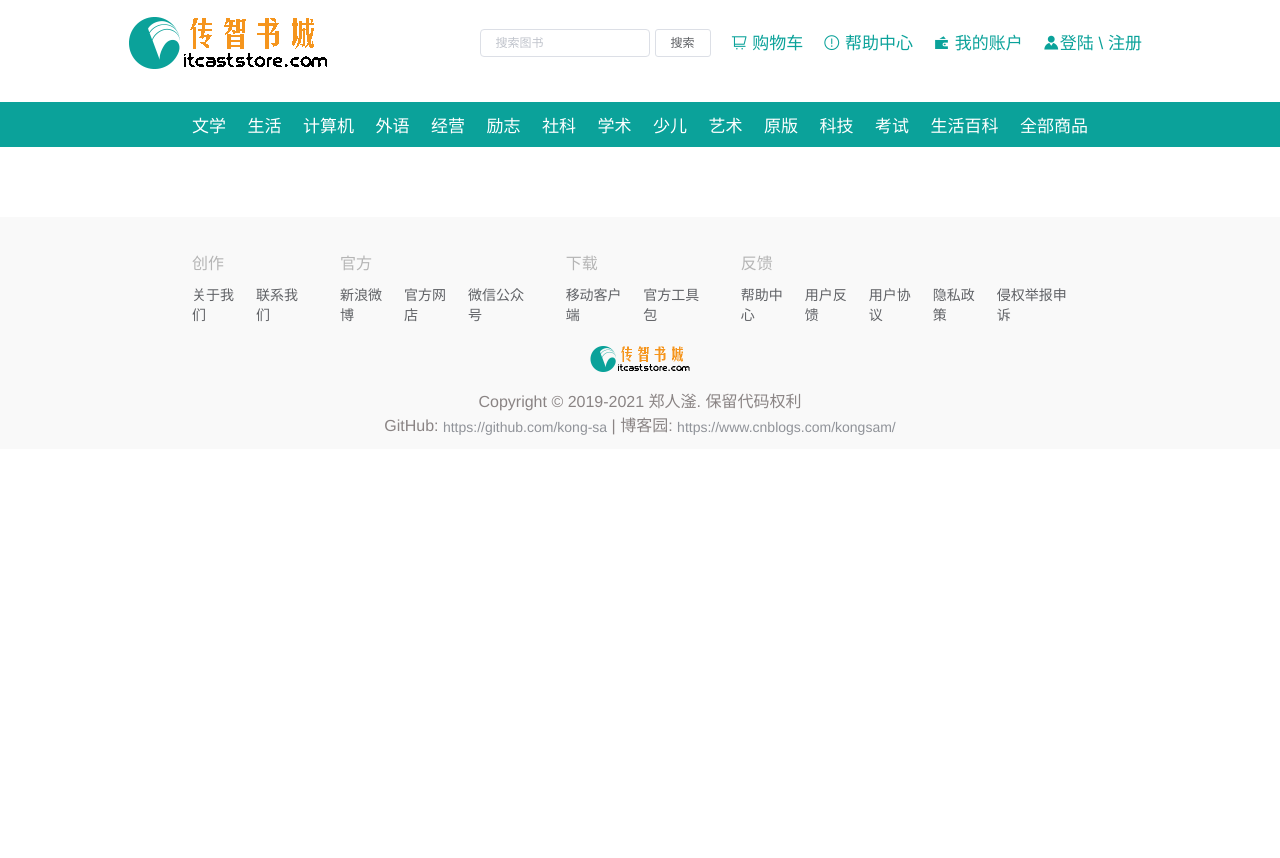
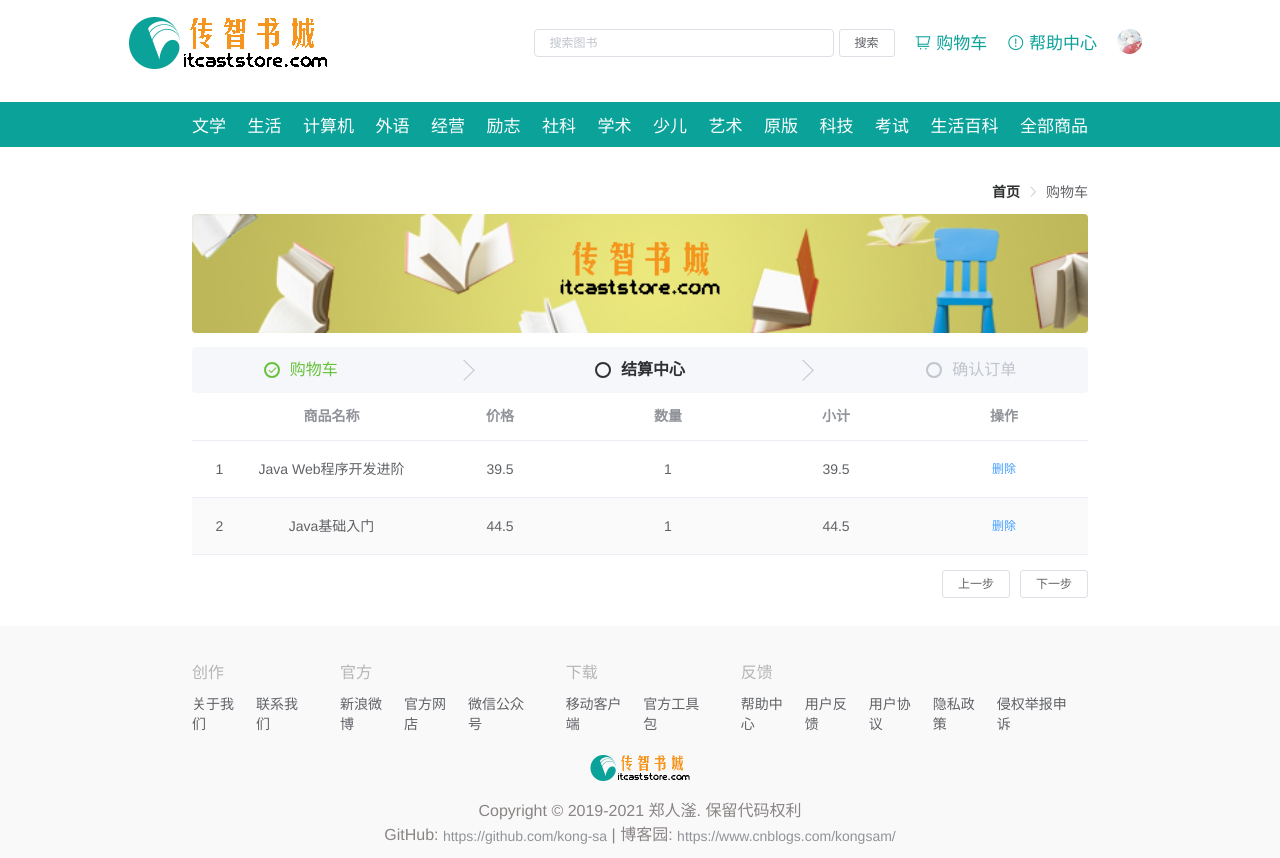
Before and after one commit to shiramashiro/chuanzhi, a Vue app: page /cart in a window 1280 px wide. Before the commit the page ends 800 px from the top, so only its background shows below. Built offline with nearby package versions, Linux system fonts and the light colour scheme.

Commit message:
:package: 完成购物车页面中的步骤一

```diff
--- a/src/App.vue
+++ b/src/App.vue
@@ -2,7 +2,7 @@
   <div id="app">
     <el-container>
       <!-- 头部区域，所有的页面都会有头部组件 -->
-      <el-header style="height: 100%; padding: 0">
+      <el-header class="header" style="height: 100%; padding: 0">
         <top></top>
       </el-header>
       <!-- 身体区域，根据需要切换组件 -->
@@ -12,7 +12,7 @@
       <!-- 底部区域，所有的页面都会有底部组件 -->
       <el-footer
         class="footer"
-        style="margin-top: 20px; background: rgb(249, 249, 249); padding: 1% 15%; height: 100%"
+        style="margin-top: 15px; background: rgb(249, 249, 249); padding: 1% 15%; height: 100%"
       >
         <div class="footer-wrapper">
           <div class="footer-top">
--- /dev/null
+++ b/src/components/Breadcrumb.vue
@@ -0,0 +1,40 @@
+<template>
+  <div class="bread-crumb">
+    <div class="crumb-nav">
+      <el-breadcrumb separator-class="el-icon-arrow-right">
+        <el-breadcrumb-item
+          v-for="(item, index) in nav"
+          :key="index"
+          :to="item.href"
+          >{{ item.label }}</el-breadcrumb-item
+        >
+      </el-breadcrumb>
+    </div>
+    <el-image style="width: 100%; border-radius: 4px" :src="img"></el-image>
+  </div>
+</template>
+
+<script>
+export default {
+  props: {
+    img: {
+      type: String,
+      required: true
+    },
+    nav: {
+      type: Array,
+      required: true
+    }
+  }
+}
+</script>
+
+<style lang="scss" scoped>
+.bread-crumb {
+  .crumb-nav {
+    display: flex;
+    justify-content: flex-end;
+    margin: 0 0 15px 0;
+  }
+}
+</style>
--- /dev/null
+++ b/src/components/ShippingAddress.vue
@@ -0,0 +1,56 @@
+<template>
+  <div class="shipping-wrapper" @click="$emit('choose', currentActiveIndex)">
+    <div class="shipping-address">
+      <div class="shipping-header">
+        {{ address.acceptedName }}
+      </div>
+      <div class="shipping-body">
+        {{ address.acceptedDetails }} {{ address.phone }}
+      </div>
+    </div>
+  </div>
+</template>
+
+<script>
+export default {
+  props: {
+    address: {
+      type: Object,
+      required: true
+    },
+    currentActiveIndex: {
+      type: Number,
+      required: true
+    }
+  },
+  data() {
+    return {}
+  },
+  methods: {}
+}
+</script>
+
+<style lang="scss" scoped>
+.shipping-address {
+  word-break: break-all;
+  width: 237px;
+  height: 105px;
+  padding: 15px;
+  border: 5px dashed #666;
+  font-size: 16px;
+  transition: 0.2s;
+  border-radius: 4px;
+
+  .shipping-header {
+    padding: 0 0 5px 0;
+    border-bottom: 1px solid #f2f2f2;
+    margin-bottom: 5px;
+  }
+}
+
+.shipping-address:hover {
+  cursor: pointer;
+  transition: 0.2s;
+  border: 5px dashed rgb(11, 162, 154);
+}
+</style>
--- a/src/components/Top.vue
+++ b/src/components/Top.vue
@@ -11,7 +11,7 @@
           <li class="li">
             <span style="display: flex">
               <el-input
-                style="width: 170px; margin-right: 5px"
+                style="width: 300px; margin-right: 5px"
                 size="mini"
                 v-model="searchValue"
                 placeholder="搜索图书"
@@ -27,6 +27,7 @@
               </span>
             </a>
           </li>
+          <!-- 如果未登录不渲染该块内容 -->
           <li class="li" v-if="notlogin">
             <router-link to="/signin">
               <span class="span">
@@ -34,6 +35,28 @@
               </span>
             </router-link>
           </li>
+          <!-- 用户状态信息保存在vuex中 -->
+          <el-dropdown v-if="!notlogin">
+            <li class="li">
+              <router-link to="user">
+                <span class="span">
+                  <el-avatar :size="25" :src="avatar"></el-avatar>
+                </span>
+              </router-link>
+            </li>
+            <el-dropdown-menu>
+              <template v-for="(item, index) in dropMenuItems">
+                <router-link
+                  :to="item.href"
+                  :key="index"
+                >
+                  <el-dropdown-item>
+                    <i :class="item.style"></i>{{ item.label }}
+                  </el-dropdown-item>
+                </router-link>
+              </template>
+            </el-dropdown-menu>
+          </el-dropdown>
         </ul>
       </div>
     </div>
@@ -53,23 +76,21 @@
 export default {
   data() {
     return {
-      notlogin: true,
+      notlogin: false,
       searchValue: '',
+      avatar: require('@/assets/img/avatar04.jpg'),
       menuItems: [
         {
-          href: '#',
+          href: '/cart',
           label: '购物车',
-          style: 'el-icon-shopping-cart-1'
+          style: 'el-icon-shopping-cart-1',
+          isHaveDropMenu: false
         },
         {
-          href: '#',
+          href: '/help',
           label: '帮助中心',
-          style: 'el-icon-warning-outline'
-        },
-        {
-          href: '#',
-          label: '我的账户',
-          style: 'el-icon-s-finance'
+          style: 'el-icon-warning-outline',
+          isHaveDropMenu: false
         }
       ],
       typeItems: [
@@ -132,6 +153,48 @@ export default {
         {
           label: '全部商品',
           href: '#'
+        }
+      ],
+      dropMenuItems: [
+        {
+          href: '/order',
+          label: '我的订单',
+          style: 'el-icon-s-order'
+        },
+        {
+          href: '/message',
+          label: '我的消息',
+          style: 'el-icon-chat-round'
+        },
+        {
+          href: '/channel',
+          label: '我的频道',
+          style: 'el-icon-bell'
+        },
+        {
+          href: '/account',
+          label: '我的账户',
+          style: 'el-icon-s-finance'
+        },
+        {
+          href: '/vip',
+          label: '会员中心',
+          style: 'el-icon-s-custom'
+        },
+        {
+          href: '/subscriptions',
+          label: '订阅店铺',
+          style: 'el-icon-thumb'
+        },
+        {
+          href: '/collection',
+          label: '收藏',
+          style: 'el-icon-folder-checked'
+        },
+        {
+          href: '/settings',
+          label: '设置',
+          style: 'el-icon-s-operation'
         }
       ]
     }
--- a/src/views/Index.vue
+++ b/src/views/base/Index.vue
@@ -69,17 +69,17 @@ export default {
       ],
       hotBooks: [
         {
-          imgUrl: require('../assets/img/105.jpg'),
+          imgUrl: require('@/assets/img/105.jpg'),
           href: '/book/details/1',
           name: '培育男孩'
         },
         {
-          imgUrl: require('../assets/img/dulala.jpg'),
+          imgUrl: require('@/assets/img/dulala.jpg'),
           href: '/book/details/2',
           name: '杜拉拉升职记'
         },
         {
-          imgUrl: require('../assets/img/106.jpg'),
+          imgUrl: require('@/assets/img/106.jpg'),
           href: '/book/details/3',
           name: '别做正常的傻瓜'
         }
--- a/src/views/SignIn.vue
+++ b/src/views/base/SignIn.vue
@@ -101,6 +101,7 @@ export default {
 <style lang="scss" scoped>
 .signup {
   .wrapper {
+    display: flex;
     justify-content: normal !important;
 
     .form-container {
--- /dev/null
+++ b/src/views/extend/Cart.vue
@@ -0,0 +1,187 @@
+<template>
+  <div class="cart">
+    <breadcrumb v-bind:img="img" v-bind:nav="nav"></breadcrumb>
+    <!-- 根据用户状态信息是否渲染该块内容 -->
+    <div class="notlogin-tip" v-if="notlogin">
+      <span class="tip-message">您还没有登陆哟！</span><br />
+      <span class="tip-link"><el-link href="/signin">点击登录</el-link></span>
+    </div>
+    <!-- 否则渲染 -->
+    <div class="cart-wrapper" v-else>
+      <el-steps
+        :active="nextSetpIndex"
+        finish-status="success"
+        simple
+        style="margin-top: 10px"
+      >
+        <el-step
+          v-for="(item, index) in stepItems"
+          :key="index"
+          :title="item"
+        ></el-step>
+      </el-steps>
+      <div v-if="nextSetpIndex === 1" class="table">
+        <el-table
+          :data="tableData"
+          style="width: 100%"
+          stripe
+          :header-cell-style="{ textAlign: 'center' }"
+          :cell-style="{ textAlign: 'center' }"
+        >
+          <el-table-column type="index" width="55"></el-table-column>
+          <el-table-column prop="name" label="商品名称"> </el-table-column>
+          <el-table-column prop="price" label="价格"></el-table-column>
+          <el-table-column prop="num" label="数量"></el-table-column>
+          <el-table-column prop="smallTotal" label="小计"></el-table-column>
+          <el-table-column label="操作">
+            <el-button type="text" size="small">删除</el-button>
+          </el-table-column>
+        </el-table>
+      </div>
+      <div v-else-if="nextSetpIndex === 2" class="settlement">
+        <div class="address">
+          <ul>
+            <li v-for="(item, index) in addressItems" :key="index" class="li">
+              <shipping-address
+                @choose="choose($event)"
+                :class="{ active: isActive }"
+                v-bind:currentActiveIndex="index"
+                v-bind:address="item"
+              ></shipping-address>
+            </li>
+          </ul>
+        </div>
+      </div>
+      <div v-else-if="nextSetpIndex === 3" class="identification">3</div>
+      <div class="step-button">
+        <el-button size="mini" @click="back">上一步</el-button>
+        <el-button size="mini" @click="next">下一步</el-button>
+      </div>
+    </div>
+  </div>
+</template>
+
+<script>
+import Breadcrumb from '@/components/Breadcrumb.vue'
+import ShippingAddress from '@/components/ShippingAddress.vue'
+
+export default {
+  components: { Breadcrumb, ShippingAddress },
+  data() {
+    return {
+      img: require('@/assets/img/page_ad.jpg'),
+      nav: [
+        {
+          href: '/',
+          label: '首页'
+        },
+        {
+          href: '/cart',
+          label: '购物车'
+        }
+      ],
+      // 后台给数据，提交订单时将该数组发送给后台保存到数据库中
+      tableData: [
+        {
+          name: 'Java Web程序开发进阶',
+          price: 39.5,
+          num: 1,
+          smallTotal: 39.5
+        },
+        {
+          name: 'Java基础入门',
+          price: 44.5,
+          num: 1,
+          smallTotal: 44.5
+        }
+      ],
+      addressItems: [
+        {
+          acceptedName: '郑人滏',
+          acceptedDetails: '涪城区 科创园 园兴西街2号西南财经大学天府学院',
+          phone: '18508153489'
+        },
+        {
+          acceptedName: '郑人滏',
+          acceptedDetails: '岳池县 九龙镇 东湖路天羿荣耀城',
+          phone: '18508153489'
+        }
+      ],
+      notlogin: false,
+      nextSetpIndex: 1,
+      beforeActiveIndex: 0,
+      isActive: false,
+      stepItems: ['购物车', '结算中心', '确认订单']
+    }
+  },
+  methods: {
+    next() {
+      if (this.nextSetpIndex === 3) {
+        this.$message({
+          type: 'error',
+          message: '已经是最后一步了！'
+        })
+      } else {
+        this.nextSetpIndex += 1
+      }
+    },
+    back() {
+      if (this.nextSetpIndex === 1) {
+        this.$message({
+          type: 'error',
+          message: '已经回退到第一步了！'
+        })
+      } else {
+        this.nextSetpIndex -= 1
+      }
+    },
+    choose(currentActiveIndex) {}
+  }
+}
+</script>
+
+<style lang="scss" scoped>
+.cart {
+  .notlogin-tip {
+    text-align: center;
+    margin: 4% 0;
+
+    .tip-message {
+      font-size: 50px;
+    }
+  }
+
+  .cart-wrapper {
+    .table {
+      margin-bottom: 15px;
+    }
+
+    .step-button {
+      display: flex;
+      justify-content: flex-end;
+    }
+
+    .settlement {
+      .address {
+        ul {
+          list-style: none;
+          padding: 0 !important;
+          display: flex;
+
+          .li {
+            margin-right: 20px;
+          }
+
+          .li:last-child {
+            margin-right: 0;
+          }
+
+          .active {
+            border: 5px dashed rgb(11, 162, 154);
+          }
+        }
+      }
+    }
+  }
+}
+</style>
```
Also changed, not shown: src/router/index.js (+10 -4 lines), src/assets/img/avatar04.jpg (added), src/assets/img/page_ad.jpg (added), src/views/base/SignUp.vue (renamed from src/views/SignUp.vue), src/views/extend/BookDetails.vue (line endings or trailing spaces).
